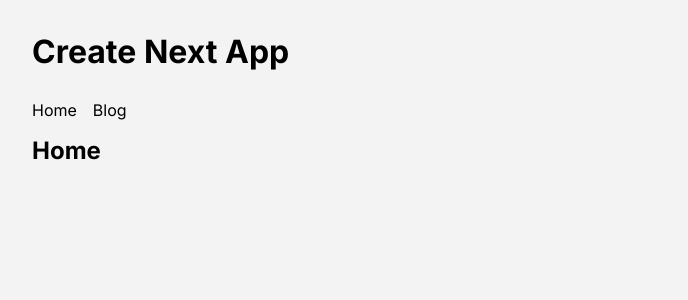
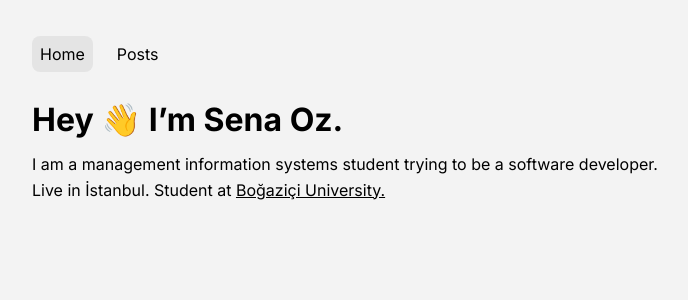
Before and after one commit to senaoz/senaoz.com, a Next.js app: page / in a window 1280 px wide. Shown: the top 300 px of the page, without its empty margins (278-966 px from the left). Built offline with nearby package versions, Linux system fonts and the light colour scheme.

Commit message:
update home page

```diff
--- a/src/app/layout.tsx
+++ b/src/app/layout.tsx
@@ -1,32 +1,54 @@
+"use client";
+
 import "./globals.css";
 import { Inter } from "next/font/google";
 import React from "react";
 import Link from "next/link";
+import { useSelectedLayoutSegment } from "next/navigation";
 
 const inter = Inter({ weight: ["400", "700"], subsets: ["latin"] });
 
-export const metadata = {
-  title: "Create Next App",
-  description: "Generated by create next app",
+export const data = {
+  title: "Sena Oz",
+  description:
+    "I am a management information systems student trying to be a software developer. Live in İstanbul. Student at Boğaziçi University.",
 };
+
+export const pages = [
+  { href: "/", label: "Home" },
+  { href: "/posts", label: "Posts" },
+];
 
 export default function RootLayout({
   children,
 }: {
   children: React.ReactNode;
 }) {
+  let segment = useSelectedLayoutSegment();
+  if (segment === null) {
+    segment = "";
+  }
+
+  console.log(segment);
+
   return (
     <html lang="en">
       <head>
-        <meta name="description" content={metadata.description} />
-        <title>{metadata.title}</title>
+        <meta name="description" content={data.description} />
+        <title>{data.title}</title>
       </head>
       <body className={inter.className}>
         <header>
-          <h1>{metadata.title}</h1>
           <nav>
-            <Link href="/">Home</Link>
-            <Link href="/blog">Blog</Link>
+            {pages.map(({ href, label }) => (
+              <Link
+                key={href}
+                href={href}
+                className={"/" + segment === href ? "link active" : "link"}
+              >
+                {label}
+              </Link>
+            ))}
           </nav>
         </header>
 
--- a/src/app/page.tsx
+++ b/src/app/page.tsx
@@ -1,7 +1,22 @@
+import React from "react";
+import { data } from "@/app/layout";
+import Link from "next/link";
+
 export default function HomePage() {
   return (
     <>
-      <h2>Home</h2>
+      <h1>Hey 👋 I’m Sena Oz. </h1>
+      <p>
+        I am a management information systems student trying to be a software
+        developer. Live in İstanbul. Student at{" "}
+        <a
+          href="https://www.boun.edu.tr/"
+          target="_blank"
+          className="external-link"
+        >
+          Boğaziçi University.
+        </a>
+      </p>
     </>
   );
 }
```
